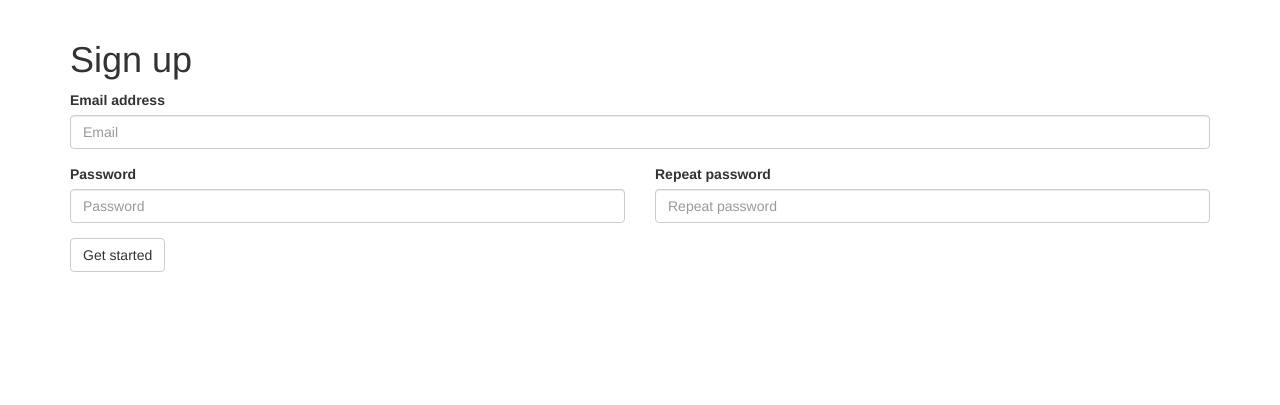
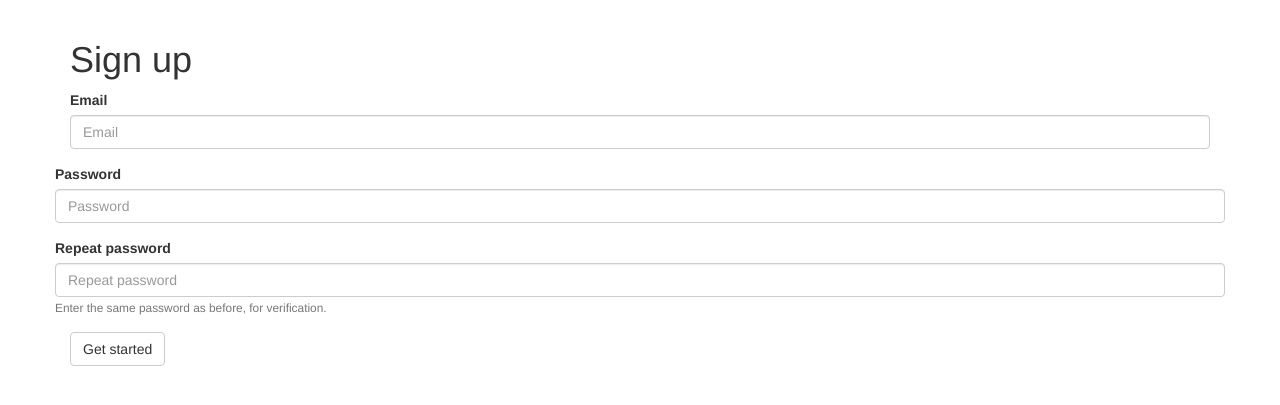
Before and after one commit to Retzudo/kickfarter, a Django app: page /signup in a window 1280 px wide. Shown: the part 51-456 px from the top of the page. Run offline with Django 3.2, Linux system fonts and the light colour scheme; some libraries are stand-ins or nearby versions.

Commit message:
Labels and placeholders in form code

```diff
--- a/kickfarter/app/forms.py
+++ b/kickfarter/app/forms.py
@@ -17,7 +17,7 @@ class UserCreationForm(forms.ModelForm):
     )
 
     password2 = forms.CharField(
-            label=_("Password confirmation"),
+            label=_("Repeat password"),
             widget=forms.PasswordInput,
             help_text=_("Enter the same password as before, for verification.")
     )
@@ -46,11 +46,28 @@ class UserCreationForm(forms.ModelForm):
 
 
 class LoginForm(forms.Form):
-    email = forms.EmailField()
-    password = forms.CharField(widget=forms.PasswordInput)
+    email = forms.EmailField(
+        label=_('Email address'),
+        widget=forms.TextInput(attrs={'placeholder': _('user@example.com')})
+    )
+    password = forms.CharField(
+        label=_('Password'),
+        widget=forms.PasswordInput(attrs={'placeholder': _('Password')}),
+    )
 
 
 class ProjectForm(forms.ModelForm):
     class Meta:
         model = Project
-        exclude = ['status', 'created_on', 'created_by', 'pledges']
+        fields = ['title', 'description', 'currency', 'goal', 'cover_image']
+
+        labels = {
+            'title': _('Project title'),
+            'description': _('Project description'),
+        }
+
+        widgets = {
+            'title': forms.TextInput(attrs={'placeholder': _('My shitty project')}),
+            'description': forms.Textarea(attrs={'placeholder': _('Describe your project')}),
+            'goal': forms.NumberInput(attrs={'placeholder': _('10.00')}),
+        }
--- a/kickfarter/app/templates/app/project/start.html
+++ b/kickfarter/app/templates/app/project/start.html
@@ -1,6 +1,7 @@
 {% extends 'app/master.html' %}
 
 {% block content %}
+    {% load bootstrap3 %}
     <div class="container">
         <h1>Start a shitty project</h1>
 
@@ -9,7 +10,9 @@
 
             {% csrf_token %}
 
-            <button type="submit" class="btn btn-default btn-lg">Start your project</button>
+            {% buttons %}
+                <button type="submit" class="btn btn-default btn-lg">Start your project</button>
+            {% endbuttons %}
         </form>
     </div>
 {% endblock %}
--- a/kickfarter/app/templates/app/user/signup.html
+++ b/kickfarter/app/templates/app/user/signup.html
@@ -1,40 +1,20 @@
 {% extends 'app/master.html' %}
 
 {% block content %}
+    {% load bootstrap3 %}
     <div class="container">
         <h1>Sign up</h1>
         <form action="{% url 'signup' %}" method="post">
-            <div class="form-group{% if form.email.errors %} has-error{% endif %}">
-                <label for="{{ form.email.name }}">Email address</label>
-                <input type="email" name="{{ form.email.name }}" class="form-control" placeholder="Email" required>
-                {% if form.email.errors %}
-                    {% for error in form.email.errors %}
-                        <span class="help-block">{{ error|escape }}</span>
-                    {% endfor %}
-                {% endif %}
-            </div>
+            {% bootstrap_field form.email %}
             <div class="row">
-                <div class="form-group col-md-6{% if form.password1.errors %} has-error{% endif %}">
-                    <label for="{{ form.password1.name }}">Password</label>
-                    <input type="password" name="{{ form.password1.name }}" class="form-control" placeholder="Password" required>
-                    {% if form.password1.errors %}
-                        {% for error in form.password1.errors %}
-                            <span class="help-block">{{ error|escape }}</span>
-                        {% endfor %}
-                    {% endif %}
-                </div>
-                <div class="form-group col-md-6{% if form.password2.errors %} has-error{% endif %}">
-                    <label for="{{ form.password2.name }}">Repeat password</label>
-                    <input type="password" name="{{ form.password2.name }}" class="form-control" placeholder="Repeat password" required>
-                    {% if form.password2.errors %}
-                        {% for error in form.password2.errors %}
-                            <span class="help-block">{{ error|escape }}</span>
-                        {% endfor %}
-                    {% endif %}
-                </div>
+                {% bootstrap_field form.password1 form_group_class='form-group col-md-6' %}
+                {% bootstrap_field form.password2 form_group_class='form-group col-md-6' show_help=False %}
             </div>
             {% csrf_token %}
-            <button type="submit" class="btn btn-default">Get started</button>
+
+            {% buttons %}
+                <button type="submit" class="btn btn-default">Get started</button>
+            {% endbuttons %}
         </form>
     </div>
 {% endblock %}
```
Also changed, not shown: kickfarter/app/templates/app/project/edit.html (+7 -3 lines), kickfarter/app/templates/app/user/login.html (+6 -20 lines).
